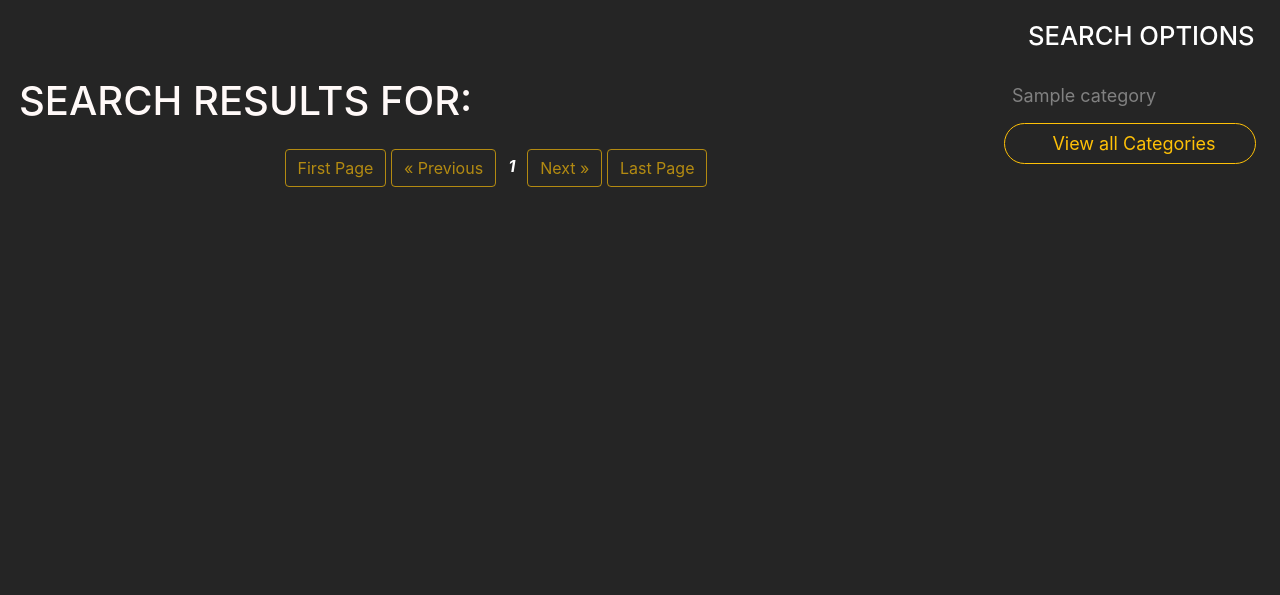
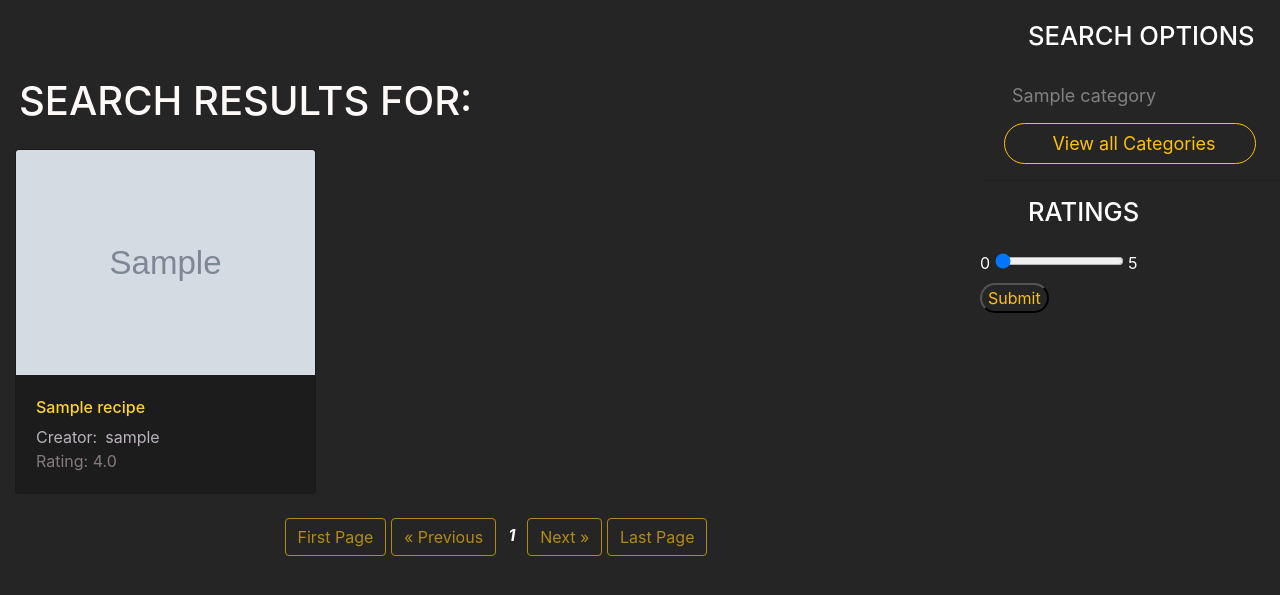
Before and after one commit to Konrad9/cookhub, a Django app: page /search/ in a window 1280 px wide. Shown: the part 75-670 px from the top of the page. Run offline with Django 3.2, Linux system fonts and the light colour scheme; tables that the repository leaves empty hold one stand-in row (values such as "Sample post"); grey boxes marked "Sample" are stand-in pictures; some libraries are stand-ins or nearby versions.

Commit message:
Rating filter

```diff
--- a/cookhub/cookhub/urls.py
+++ b/cookhub/cookhub/urls.py
@@ -26,4 +26,6 @@ urlpatterns = [
     path("recipe/<recipe_id>/delete/", views.DeleteRecipeView.as_view(), name="deleteRecipe"),
     path("categories/", views.CategoriesView.as_view(), name="all_categories"),
     path('search/', Search.as_view(), name="search"),
+    path('search/<query>/', Search.as_view(), name="searchCats"),
+    path('search/<query>/<rating>/', Search.as_view(), name="searchCats"),
 ]
--- a/cookhub/cookhub/views.py
+++ b/cookhub/cookhub/views.py
@@ -348,7 +348,7 @@ class RecipeView(View):
         if request.user != context_dict['creator']:
             visitor_cookie_handler(request, context_dict['recipe'])
             context_dict['rpresent'] = (
-                        request.user.is_authenticated and not context_dict['ratings'].filter(user=request.user))
+                    request.user.is_authenticated and not context_dict['ratings'].filter(user=request.user))
         Recipe.objects.filter(id=recipe_id).update(views=context_dict['recipe'].views)
         if request.user.is_authenticated:
             userProfile = UserModel.objects.get(user=request.user)
@@ -568,6 +568,7 @@ class PaginationView(View):
         single = int(request.POST["single"])
         buttons = request.POST.get("buttons", None)
         categories = request.POST.get('categories', '').split(", ")
+        rating = request.POST.get('rating', None)
         # deal with the author
         if author != "#":
             try:
@@ -593,8 +594,18 @@ class PaginationView(View):
             user_profile = UserModel.objects.get(user=user)
             recipes = user_profile.saved_recipes.all()
         elif which == "search":
-            categories = Category.objects.filter(name__in=categories)[:]
-            recipes = recipes.filter(categories__in=categories)
+            # empty search returns all recipes (rating filter still applies)
+            if categories[0] != '':
+                if rating is not None:
+                    categories = Category.objects.filter(name__in=categories)[:]
+                    categories = list(set(categories))  # remove duplicate recipes
+                    recipes = recipes.filter(categories__in=categories, averageRating__range=(float(rating), 5.0))
+                else:
+                    categories = Category.objects.filter(name__in=categories)[:]
+                    categories = list(set(categories))  # remove duplicate recipes
+                    recipes = recipes.filter(categories__in=categories)
+            else:
+                recipes = recipes.filter(averageRating__range=(float(rating), 5.0))
         else:
             return HttpResponse("error: Wrong 'which' parameter")
 
@@ -725,25 +736,40 @@ class CategoriesView(View):
 
 
 class Search(View):
-    def get(self, request):
+    def get(self, request, query=""):
         n = 6  # number of recipes per page
         context_dict = dict()
         saved = []
 
-        # fetch query string and process it
-        query_string = request.GET.get('query', '')
-        query_list = query_string.split(" ")
-        query = [q.capitalize() for q in query_list]
-        query_passable = ", ".join(query)
+        if query == "":
 
-        context_dict['querySTR'] = query_passable
+            # fetch query string and process it
+            query_string = request.GET.get('query', '')
+            query_list = query_string.split(" ")
+            query = [q.capitalize() for q in query_list]
+            query_passable = ", ".join(query)
 
+            context_dict['querySTR'] = query_passable
+        else:
+            context_dict['querySTR'] = query
+
+        rating = request.GET.get('rating')
+
+        if rating is not None:
+            rating = float(rating)
+        else:
+            rating = 0
+        context_dict['rating'] = rating
 
         # get all the categories
         category = Category.objects.filter(name__in=query)[:]
 
-        # get all the recipes
-        recipes = Recipe.objects.filter(categories__in=category)[:]
+        # if empty search return all recipes
+        if query == [""]:
+            # get all the recipes
+            recipes = Recipe.objects.filter(averageRating__range=(float(rating), 5.0))
+        else:
+            recipes = Recipe.objects.filter(categories__in=category, averageRating__range=(float(rating), 5.0))
         # set page number
         n_recipes = len(recipes)
         if n_recipes // n != n_recipes / n:
@@ -751,8 +777,6 @@ class Search(View):
         else:
             context_dict['recipePages'] = n_recipes // n
         context_dict['recipes'] = recipes
-
-        print(context_dict['recipes'])
 
         if request.user.is_authenticated:
             userProfile = UserModel.objects.get(user=request.user)
--- a/cookhub/static/js/paginationHandler.js
+++ b/cookhub/static/js/paginationHandler.js
@@ -1,5 +1,5 @@
-function RecipeGetter(csrf_token, RecipesPerPage, author, which, page, single, element, url, buttons, attributes, categories) {
-    $.post(url, {"RecipesPerPage":RecipesPerPage, "author":author, "which":which, "page":page, "single":single, "buttons":buttons, "attributes":attributes, "csrfmiddlewaretoken": csrf_token, "categories": categories},
+function RecipeGetter(csrf_token, RecipesPerPage, author, which, page, single, element, url, buttons, attributes, categories, rating) {
+    $.post(url, {"RecipesPerPage":RecipesPerPage, "author":author, "which":which, "page":page, "single":single, "buttons":buttons, "attributes":attributes, "csrfmiddlewaretoken": csrf_token, "categories": categories, "rating": rating},
           function(data) {
               if (data.startsWith("error")) {
                       alert(data);
--- a/cookhub/static/js/searchPage.js
+++ b/cookhub/static/js/searchPage.js
@@ -1,4 +1,4 @@
-function search(csrf_token, authenticated, recipePages, recipe_pagination, categoriesSTR) {
+function search(csrf_token, authenticated, recipePages, recipe_pagination, categoriesSTR, rating) {
     // load initial recipes for search
     $("button.previous").attr("disabled", true);
     $("button.first").attr("disabled", true);
@@ -12,7 +12,7 @@ function search(csrf_token, authenticated, recipePages, recipe_pagination, categ
     let buttons = "";
     let categories = categoriesSTR;
 
-    console.log(categories);
+    console.log(rating);
 
     // if the user is authenticated, then he can save the recipes, so we need buttons
     if (authenticated == "True") {
@@ -29,7 +29,7 @@ function search(csrf_token, authenticated, recipePages, recipe_pagination, categ
 
     // set page counter
     $("em#SearchRecipePage").text("   " + nextPageNum.toString() + "   ");
-    RecipeGetter(csrf_token, recipesPerPage, author, which, nextPageNum.toString(), single, element, url, buttons, null, categories);
+    RecipeGetter(csrf_token, recipesPerPage, author, which, nextPageNum.toString(), single, element, url, buttons, null, categories, rating);
 
 
     // retrieve last "Search Recipes" page
@@ -43,7 +43,7 @@ function search(csrf_token, authenticated, recipePages, recipe_pagination, categ
         $("button.next#search").attr("disabled", true); // we are on the last page,
         $(this).attr("disabled", true);                 // so there is no next or last anymore
         $("em#SearchRecipePage").text("   " + page + "   "); // update the page counter as long as there are next pages
-        RecipeGetter(csrf_token, recipesPerPage, author, which, page, single, element, url, buttons, null, categories);
+        RecipeGetter(csrf_token, recipesPerPage, author, which, page, single, element, url, buttons, null, categories, rating);
     });
 
     // retrieve next "Search Recipes" page
@@ -59,7 +59,7 @@ function search(csrf_token, authenticated, recipePages, recipe_pagination, categ
             $("button.last#search").attr("disabled", true);
         }
         $("em#SearchRecipePage").text("   " + page + "   "); // update the page counter as long as there are next pages
-        RecipeGetter(csrf_token, recipesPerPage, author, which, page, single, element, url, buttons, null, categories);
+        RecipeGetter(csrf_token, recipesPerPage, author, which, page, single, element, url, buttons, null, categories, rating);
     });
 
     // retrieve previous "Search Recipes" page
@@ -75,7 +75,7 @@ function search(csrf_token, authenticated, recipePages, recipe_pagination, categ
             $("button.first#search").attr("disabled", true);
         }
         $("em#SearchRecipePage").text("   " + page + "   "); // update the page counter as long as there are previous pages
-        RecipeGetter(csrf_token, recipesPerPage, author, which, page, single, element, url, buttons, null, categories);
+        RecipeGetter(csrf_token, recipesPerPage, author, which, page, single, element, url, buttons, null, categories, rating);
     });
 
     // retrieve first "Search Recipes" page
@@ -89,6 +89,6 @@ function search(csrf_token, authenticated, recipePages, recipe_pagination, categ
         $("button.next#search").attr("disabled", false);     // we could click on "first", so there is a next
         $("button.last#search").attr("disabled", false);    // and a last, too
         $("em#SearchRecipePage").text("   " + page + "   "); // update the page counter as long as there are previous pages
-        RecipeGetter(csrf_token, recipesPerPage, author, which, page, single, element, url, buttons, null, categories);
+        RecipeGetter(csrf_token, recipesPerPage, author, which, page, single, element, url, buttons, null, categories, rating);
     });
 }
--- a/cookhub/templates/cookhub/base.html
+++ b/cookhub/templates/cookhub/base.html
@@ -52,7 +52,7 @@
 
                                {% if query %}
                                value={{ query }}>
-                               {% endif %}
+                        {% endif %}
                     </li>
                     <li class="nav-item">
                         <button class="btn btn-outline-warning my-2 my-sm-0"
@@ -110,10 +110,10 @@
                 {% endif %}
                 <p class="closebtn pointer" onclick="closeNavbar()">&times;</p>
                 <p>
-                <form class="form-inline mt-2 mt-md-0"
+                <form action=""
+                      class="form-inline mt-2 mt-md-0"
                       id="user-form"
-                      method="post"
-                      action="">
+                      method="post">
                     {% csrf_token %}
 
                     <input class="form-control"
@@ -122,13 +122,14 @@
                            id="query"
                            {% if query %}
                            value={{ query }}
-                           {% endif %}
-                    >
+                           {% endif %}}>
 
                     <button class="btn btn-outline-warning my-2 my-sm-0"
                             type="submit"
                             style="border-radius:8rem; color:white;"
-                            name="submit">Search
+                            name="submit"
+                            formmethod="GET"
+                            formaction="{% url 'cookhub:search' %}">Search
                     </button>
 
                 </form>
--- a/cookhub/templates/cookhub/searchPage.html
+++ b/cookhub/templates/cookhub/searchPage.html
@@ -2,8 +2,7 @@
 {% load staticfiles %}
 
 {% block title_block %}
-<!--TODO: make dynamic title-->
-Recipes - Search
+Recipes - {{ querySTR }}
 {% endblock %}
 
 {% block body_block %}
@@ -17,7 +16,13 @@ Recipes - Search
 
                 <tr><!-- text for search query -->
                     <div class="mb-4 mt-2">
-                        <h1 class="card-section p-1 align-middle" style="display:inline"> SEARCH RESULTS FOR: {{ querySTR }} </h1>
+                        <h1 class="card-section p-1 align-middle" style="display:inline">SEARCH RESULTS FOR: {{ querySTR }}
+                        {% if rating > 0 %}
+                            <br>
+                            Recipes rated: {{ rating }}+
+                        {% endif %}
+
+                        </h1>
                     </div>
                 </tr>
 
@@ -48,7 +53,7 @@ Recipes - Search
 
                     <li class="pl-3 pr-3 pb-2">
                         <a class="bugged"
-                           href="#">{{ category.name }}
+                           href="{% url 'cookhub:searchCats' category.name %}">{{ category.name }}
                         </a>
                     </li>
                     {% endfor %}
@@ -58,8 +63,21 @@ Recipes - Search
                 {% endif %}
                 <a class="btn btn-warning warning my-2 my-sm-0 ml-4 mr-4"
                    style="color: #ffc107; border-radius:10rem; background-color: #252525"
-                   href="#">View all Categories
+                   href="{% url 'cookhub:all_categories' %}">View all Categories
                 </a>
+                <hr style="color: white">
+
+                <!-- rating filter (sorting) -->
+                <h2 class="pl-5 pb-3" style="color: white">RATINGS</h2>
+                <span style="color: white; ">
+                <form action="">
+                  <label for="rating">0</label>
+                  <input type="range" id="rating" name="rating" min="0" max="5" step="0.1" value="{{ rating }}">
+                    <label for="rating">5</label>
+                    <br>
+                  <input type="submit" style="color: #ffc107; border-radius:10rem; background-color: #252525">
+                </form>
+                </span>
 
             </div>
         </div>
@@ -72,12 +90,13 @@ Recipes - Search
     $(document).ready(function () {
         // parameters for searchPage.js
         let authenticated = "{{ user.is_authenticated }}";
-        let recipePages = {{ recipePages }};
+        let recipePages = {{ recipePages}};
         let querySTR = "{{ querySTR }}";
         let recipe_pagination = "{% url 'cookhub:recipe_pagination' %}";
         let csrf_token = "{{ csrf_token }}";
+        let rating = {{ rating }};
 
-        search(csrf_token, authenticated, recipePages, recipe_pagination, querySTR);
+        search(csrf_token, authenticated, recipePages, recipe_pagination, querySTR, rating);
 
         {% if user.is_authenticated %}
         // save recipes, only possible if the user is authenticated
@@ -91,6 +110,8 @@ Recipes - Search
 
         {% endif %}
     });
+
+
 </script>
 
 <style>
```
Also changed, not shown: cookhub/templates/cookhub/categories.html (+16 -2 lines).
